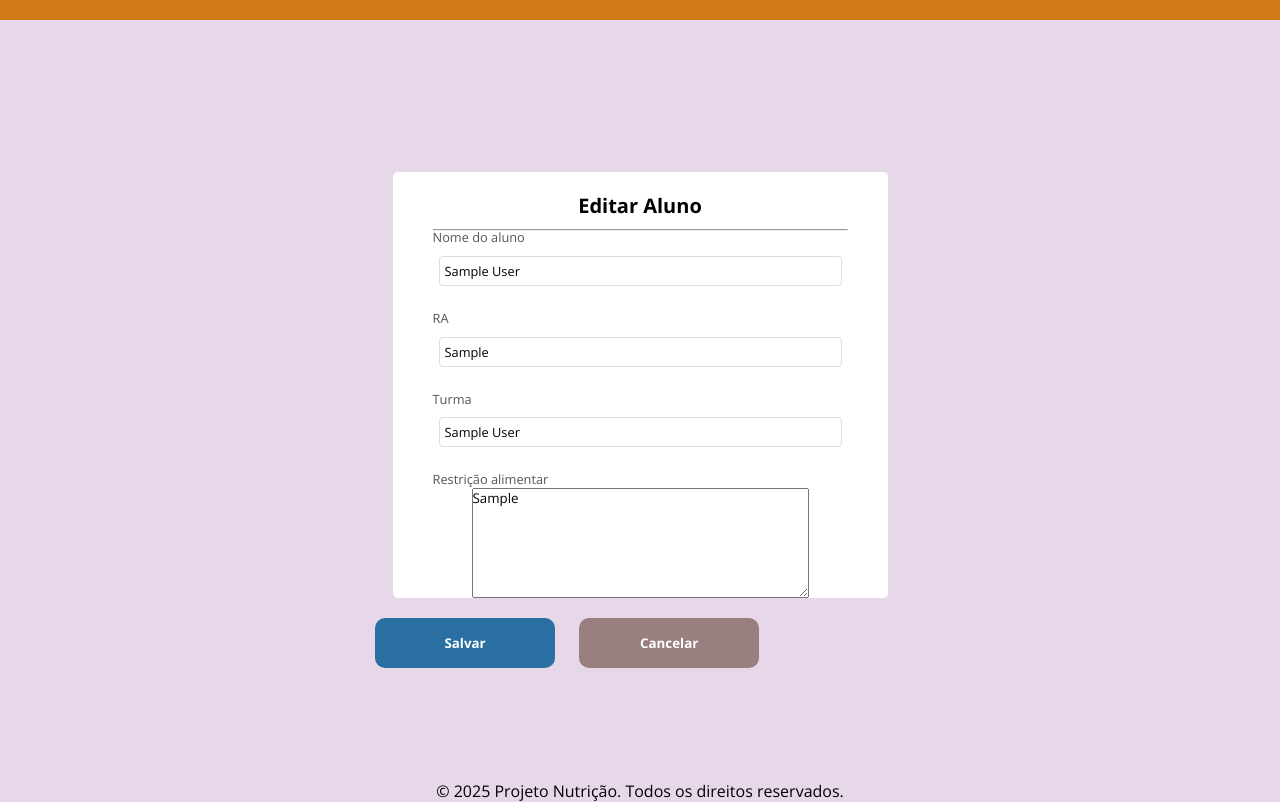
After one commit to fernandapirateli/PI-3, a Django app: template frontend/templates/students/editar_aluno.html in a window 1280 px wide. The commit adds this page. Run offline with Django 5.2, Linux system fonts and the light colour scheme; the template is opened without the code that fills it: values that come from a table or form of the project are taken from there, others are empty; tables that the repository leaves empty hold one stand-in row (values such as "Sample post").

Commit message:
feat: editar alunos cadastrados

```diff
--- a/backend/students/urls.py
+++ b/backend/students/urls.py
@@ -5,4 +5,5 @@ urlpatterns = [
     path('registrar_aluno', views.registrar_aluno, name='registrar_aluno'),
     path('listar_alunos', views.listar_alunos, name='listar_alunos'),
     path('perfil_aluno', views.perfil_aluno, name='perfil_aluno'),
+    path('editar_aluno', views.editar_aluno, name='editar_aluno'),
 ]
--- /dev/null
+++ b/frontend/templates/students/editar_aluno.html
@@ -0,0 +1,31 @@
+{% extends 'base.html' %}
+{% load static %}
+{% block content %}
+<section class="container">
+    <div class="div-area">
+        <form class="form-area" id="edit" action="{% url 'editar_aluno' %}" method="POST">
+            {% csrf_token %}
+            <h1>Editar Aluno</h1>
+            <hr width="100%" />
+            <label for="student_name">Nome do aluno</label>
+            <input type="text" id="student_name" name="student_name" value="{{student.student_name}}">
+            <br>
+            <label for="student_ra" >RA</label>
+            <input type="text" id="student_ra" name="student_ra" value="{{student.student_ra}}"
+                   placeholder="Ex.: 0001112223344-2" required>
+            <br>
+            <label for="group_name" >Turma</label>
+            <input type="text" id="group_name" name="group_name" value="{{student.student_group}}"
+                   placeholder="" required>
+            <br>
+            <label for="student_diet_restriction" >Restrição alimentar</label>
+            <textarea id="student_diet_restriction" name="student_diet_restriction"
+                   placeholder="Ex.: Lactose; Alfafa" rows="6" cols="40">{{student.student_diet_restriction}}</textarea>
+            <input type="text" name="student_id" value="{{student.id}}" hidden>
+            <input type="text" name="option" value="editar_salvar" hidden>
+        </form>
+        <button class="btn" form="edit" type="submit" value="salvar">Salvar</button>
+        <button class="btn" form="edit" type="submit" value="cancelar" disabled>Cancelar</button>
+    </div>
+</section>
+{% endblock %}
--- a/frontend/templates/students/perfil_aluno.html
+++ b/frontend/templates/students/perfil_aluno.html
@@ -14,13 +14,13 @@
             <p id="student_ra">{{student.student_ra}}</p>
             <br>
             <label for="group_name">Turma</label>
-            <p id="group_name">{{student.group_name}}</p>
+            <p id="group_name">{{student.student_group}}</p>
             <br>
             <label for="student_diet_restriction">Restrição alimentar</label>
             <p id="student_diet_restriction">{{student.student_diet_restriction}}</p>
             <br>
         </form>
-        <form id='form_editar_aluno' action="" method="POST">
+        <form id='form_editar_aluno' action="{% url 'editar_aluno' %}" method="POST">
             {% csrf_token %}
             <input hidden type="text" name="option" value="editar">
             <input hidden type="text" name="student_id" value={{student.id}}>
@@ -31,7 +31,7 @@
             <input hidden type="text" name="student_id" value={{student.id}}>
         </form>
         <div class="">
-            <button class="btn" form="form_editar_aluno" type="submit" disabled>Editar aluno</button>
+            <button class="btn" form="form_editar_aluno" type="submit">Editar aluno</button>
             <button class="btn" form="form_excluir_aluno" type="submit" disabled>Excluir aluno</button>
         </div>
     </div>
--- a/frontend/templates/students/registrar_aluno.html
+++ b/frontend/templates/students/registrar_aluno.html
@@ -22,6 +22,7 @@
             <textarea id="student_diet_restriction" name="student_diet_restriction" rows="6" cols="40"
                    placeholder="Ex.: Lactose; Alfafa"></textarea>
             <br>
+            <input type="text" name="option" value="registrar_salvar" hidden>
             <input type="submit" value="Registrar" class="btn">
         </form>
     </div>
```
Also changed, not shown: TODO.md (+1 -1 lines), backend/students/views.py (+50 -8 lines).
